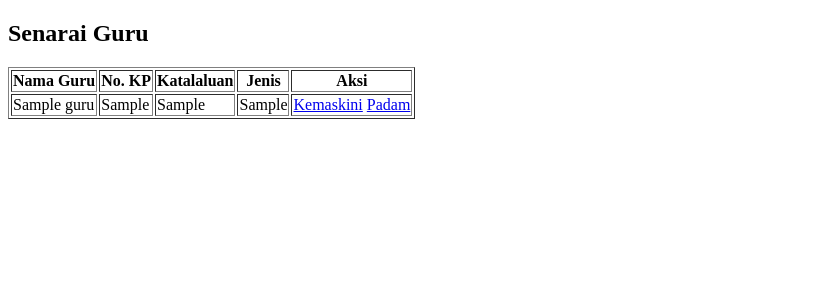
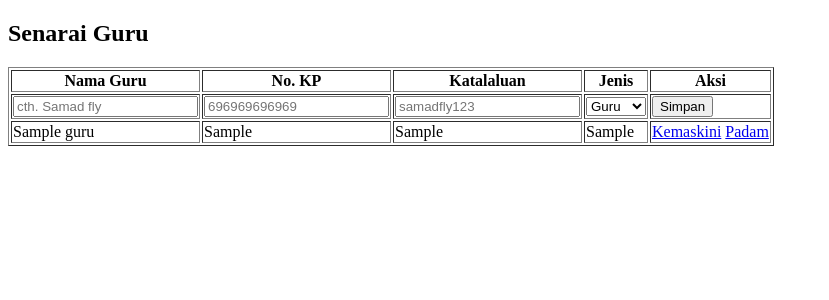
Before and after one commit to aidilrx04/nsejarah, a PHP site: page /guru/senarai_guru.php in a window 1280 px wide. Shown: the top 300 px of the page, without its empty margins (0-829 px from the left). Run offline with PHP 8.4, Linux system fonts and the light colour scheme; the visitor is signed in with stand-in values (Sample User, id 1); tables that the repository leaves empty or names only in its code hold one stand-in row (values such as "Sample post").

Commit message:
Added register guru

```diff
--- a/guru/senarai_guru.php
+++ b/guru/senarai_guru.php
@@ -5,6 +5,24 @@
  */
 
 require '../php/conn.php';
+
+if( $_SERVER['REQUEST_METHOD'] == 'POST' && $_POST['submit'] == 'daftar_guru' )
+{
+
+    $nokp = $_POST['nokp'];
+    $nama = $_POST['nama'];
+    $katalaluan = $_POST['katalaluan'];
+    $jenis = $_POST['jenis'];
+
+    if( $berjaya = registerGuru( $nokp, $nama, $katalaluan, $jenis ) )
+    {
+
+        echo alert( 'Data berjaya dimuatnaik!' ) . ( isset( $_GET['redir'] ) ? redirect( $_GET['redir'] ) : '' );
+
+    }
+    else die( alert( 'Data gagal dimuatnaik!' ) . back() );
+
+}
 
 # hanya benarkan admin sahaja mengakses laman ini
 accessAdmin('Akses tanpa kebenaran!');
@@ -37,6 +55,34 @@ accessAdmin('Akses tanpa kebenaran!');
             </thead>
 
             <tbody>
+                <tr>
+                    <form action="" method="post" class="tambah-guru">
+                        <td>
+                            <input type="text" name="nama" id="nama" placeholder="cth. Samad fly" maxlength="255" required="required">
+                        </td>
+
+                        <td>
+                            <input type="text" name="nokp" id="nokp" placeholder="696969696969" minlength="12" maxlength="12" required="required">
+                        </td>
+
+                        <td>
+                            <input type="text" name="katalaluan" id="katalaluan" placeholder="samadfly123" maxlength="15" required="required">
+                        </td>
+
+                        <td>
+                            <select name="jenis" id="jenis">
+                                <option value="guru">Guru</option>
+
+                                <option value="admin">Admin</option>
+                            </select>
+                        </td>
+
+                        <td>
+                            <button type="submit" name="submit" value="daftar_guru">Simpan</button>
+                        </td>
+                    </form>
+                </tr>
+
                 <?php
 
                 $guru_list = getGuruList(1000);
--- a/php/conn.php
+++ b/php/conn.php
@@ -206,6 +206,35 @@ function loginGuru( $nokp, $password )
     }
 
     return;
+
+}
+
+/**
+ * Daftar guru baru
+ * @param string $nokp No. KP guru. 12 aksara
+ * @param string $nama Nama Guru
+ * @param string $katalaluan Katalaluan guru
+ * @param string $jenis enum('guru','admin'). guru default
+ * @return bool TRUE jika berjaya, FALSE jika gagal.
+ */
+function registerGuru( string $nokp, string $nama, string $katalaluan, string $jenis = 'guru' )
+{
+
+    global $conn;
+    $query = "INSERT INTO guru(g_nokp, g_nama, g_katalaluan, g_jenis) VALUE(?,?,?,?)";
+
+    if( $stmt = $conn->prepare( $query ) )
+    {
+
+        $stmt->bind_param( 'ssss', $nokp, $nama, $katalaluan, $jenis );
+        $stmt->execute();
+        $stmt->store_result();
+
+        if( $stmt && !$stmt->errno ) return true;
+
+    }
+
+    return false;
 
 }
 
```
